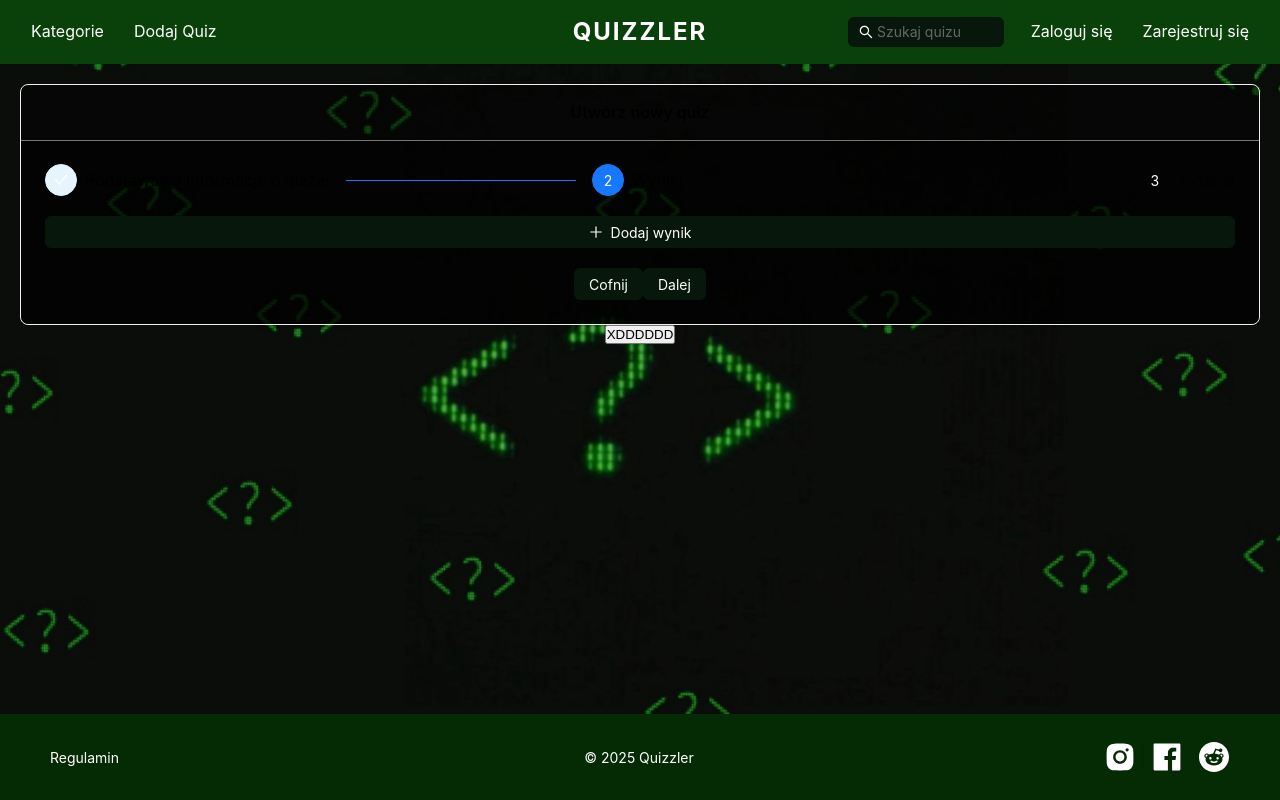
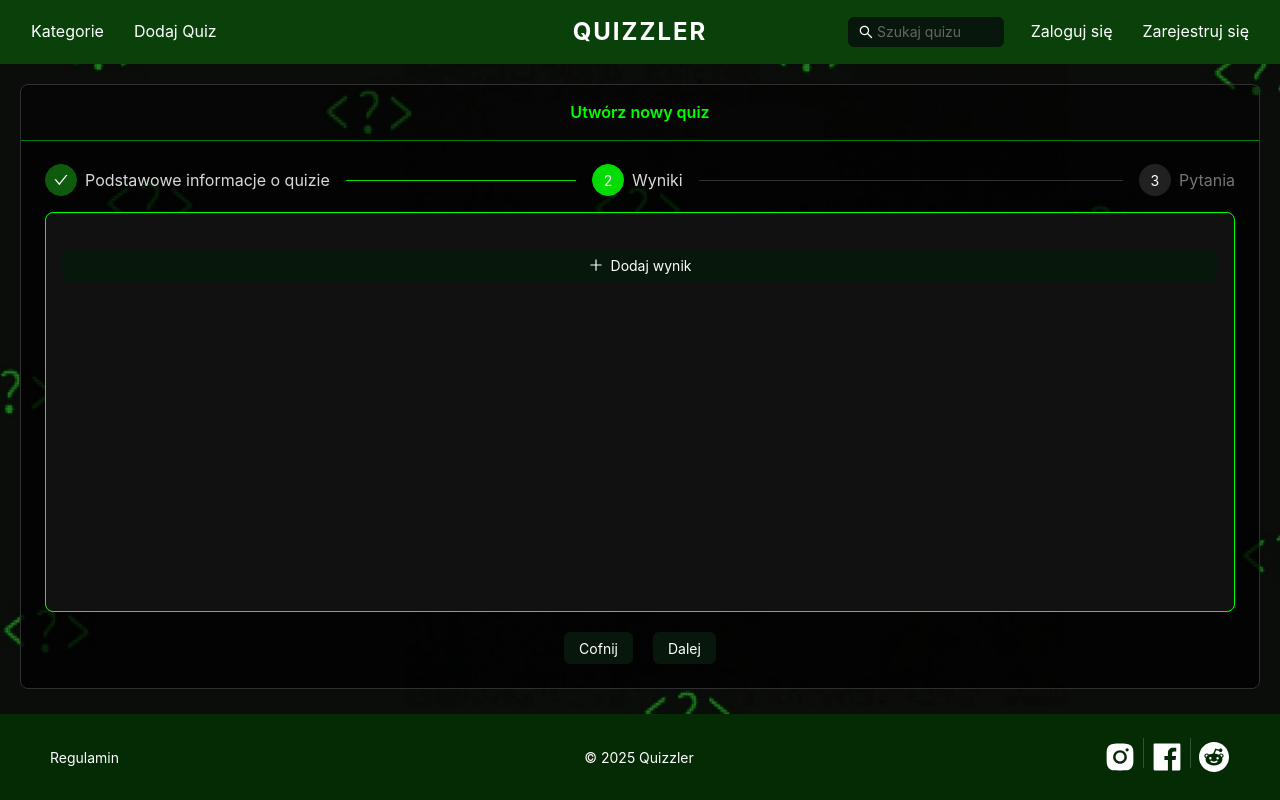
Before and after one commit to Jacob898/Quizzler, a React (Vite) app in the folder Frontend/: page /editor in a window 1280 px wide. Both pictures are taken after a click on the button "Dalej". Built offline with nearby package versions, Linux system fonts and the light colour scheme.

Commit message:
Quiz editor style change

```diff
--- a/Frontend/src/pages/QuizEditor/QuizBasicInfo.tsx
+++ b/Frontend/src/pages/QuizEditor/QuizBasicInfo.tsx
@@ -1,4 +1,5 @@
 import { Form, Input, Select } from "antd";
+import { useEffect } from "react";
 
 interface QuizBasicInfoProps {
     title: string;
@@ -18,6 +19,10 @@ const QuizBasicInfo = ({
     onUpdate,
 }: QuizBasicInfoProps) => {
     const [form] = Form.useForm();
+
+    // useEffect(() => {
+    //     let presentCategories = await fetch("https://quizzler-backend-1.onrender.com/api/categories")
+    //     });
 
     const handleValuesChange = (_: any, allValues: any) => {
         onUpdate(allValues);
--- a/Frontend/src/pages/QuizEditor/QuizEditor.tsx
+++ b/Frontend/src/pages/QuizEditor/QuizEditor.tsx
@@ -1,4 +1,4 @@
-import { Button, Card, Layout, Steps } from "antd";
+import { Button, Card, ConfigProvider, Layout, Steps, theme } from "antd";
 import PageHeader from "../../components/PageHeader";
 import PageFooter from "../../components/PageFooter";
 import { useState } from "react";
@@ -35,6 +35,8 @@ interface QuizData {
     results: QuizResult[];
     questions: QuizQuestion[];
 }
+
+const { darkAlgorithm } = theme;
 
 const QuizEditor = () => {
     const [currentStep, setCurrentStep] = useState(0);
@@ -130,40 +132,103 @@ const QuizEditor = () => {
     };
 
     return (
-        <Layout style={{ minHeight: "100vh" }}>
+        <ConfigProvider
+            theme={{
+                algorithm: darkAlgorithm,
+                token: {
+                    colorPrimary: "#00FF00", // Neon green for primary elements
+                    colorTextBase: "#FFFFFF", // White text
+                    colorBgContainer: "#000000", // Black background
+                    colorBorder: "#00FF00", // Neon green borders
+                },
+            }}
+        >
+            <Layout style={{ minHeight: "100vh", backgroundColor: "#000000" }}>
                 <PageHeader />
-            <Content style={{ padding: "20px", flex: 1 }}>
+                <Content style={{ padding: "20px" }}>
                     <div className="max-w-4xl mx-auto p-4">
-                    <Card title="Utwórz nowy quiz">
+                        <Card
+                            title="Utwórz nowy quiz"
+                            headStyle={{
+                                color: "#00FF00",
+                                borderBottom: "1px solid #00FF00",
+                            }}
+                            bodyStyle={{
+                                backgroundColor: "#000000",
+                                color: "#FFFFFF",
+                            }}
+                        >
                             <Steps
                                 current={currentStep}
                                 items={steps}
-                            className="mb-8"
+                                style={{ marginBottom: "16px" }}
                             />
-                        <div className="min-h-[400px] p-4 bg-gray-50 rounded-lg">
+                            <div
+                                style={{
+                                    minHeight: "400px",
+                                    padding: "16px",
+                                    backgroundColor: "#111111",
+                                    borderRadius: "8px",
+                                    color: "#FFFFFF",
+                                    border: "1px solid #00FF00",
+                                }}
+                            >
                                 {steps[currentStep].content}
                             </div>
-                        <div className="mt-8 flex justify-end gap-4">
+                            <div
+                                className="mt-8 flex justify-end gap-4"
+                                style={{
+                                    marginTop: 20,
+                                    display: "flex",
+                                    gap: 20,
+                                    alignItems: "center",
+                                    justifyContent: "center",
+                                }}
+                            >
                                 {currentStep > 0 && (
-                                <Button onClick={prev}>Cofnij</Button>
+                                    <Button
+                                        style={{
+                                            color: "#FFFFFF",
+                                            borderColor: "#00FF00",
+                                        }}
+                                        onClick={prev}
+                                    >
+                                        Cofnij
+                                    </Button>
                                 )}
                                 {currentStep < steps.length - 1 && (
-                                <Button type="primary" onClick={next}>
+                                    <Button
+                                        type="primary"
+                                        style={{
+                                            backgroundColor: "#00FF00",
+                                            borderColor: "#00FF00",
+                                            color: "#000000",
+                                        }}
+                                        onClick={next}
+                                    >
                                         Dalej
                                     </Button>
                                 )}
                                 {currentStep === steps.length - 1 && (
-                                <Button type="primary" onClick={handleSubmit}>
+                                    <Button
+                                        type="primary"
+                                        style={{
+                                            backgroundColor: "#00FF00",
+                                            borderColor: "#00FF00",
+                                            color: "#000000",
+                                        }}
+                                        onClick={handleSubmit}
+                                    >
                                         Utwórz quiz
                                     </Button>
                                 )}
                             </div>
                         </Card>
                     </div>
-                <button onClick={() => console.log(quizData)}>XDDDDDD</button>
                 </Content>
                 <PageFooter />
             </Layout>
+        </ConfigProvider>
     );
 };
 
```
Lines whose indentation alone changed are shown as unchanged.
